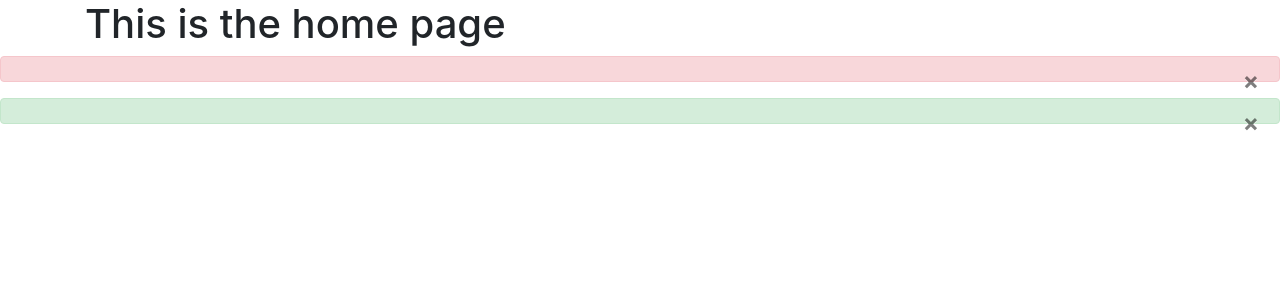
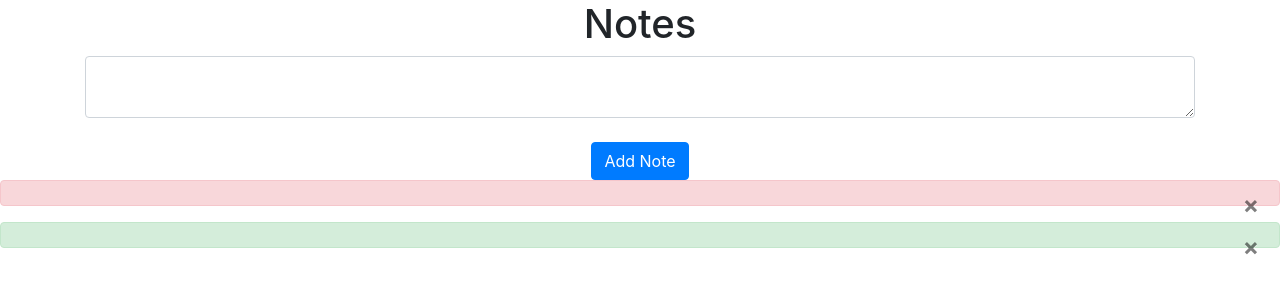
Before and after one commit to TheRivasCoder/Web-app, a Python web app: template website/templates/home.html in a window 1280 px wide. Shown: the part 56-356 px from the top of the page. Run offline with Jinja, Linux system fonts and the light colour scheme; the template is opened without the code that fills it, so the values that code supplies are empty; some libraries are stand-ins or nearby versions.

Commit message:
Add notes to home page

```diff
--- a/website/templates/home.html
+++ b/website/templates/home.html
@@ -1,5 +1,22 @@
-{% extends "base.html" %} {% block title %}Changed{% endblock %}
 
-{%block content%}
-<h1>This is the home page</h1>
-{%endblock%}
+{% extends "base.html" %} {% block title %}Home{% endblock %}
+    {% block content %}
+    <h1 style="text-align: center;">Notes</h1>
+    <ul class="list-group list-group-flush" id="notes">
+      {% for note in user.notes %}
+      <li class="list-group-item">
+        {{ note.data }}
+        <button type="button" class="close" onClick="deleteNote({{ note.id }})">
+          <span aria-hidden="true">&times;</span>
+        </button>
+      </li>
+      {% endfor %}
+    </ul>
+    <form method="POST">
+      <textarea name="note" id="note" class="form-control"></textarea>
+      <br />
+      <div style="text-align: center;">
+        <button type="submit" class="btn btn-primary">Add Note</button>
+      </div>
+    </form>
+    {% endblock %}
```
